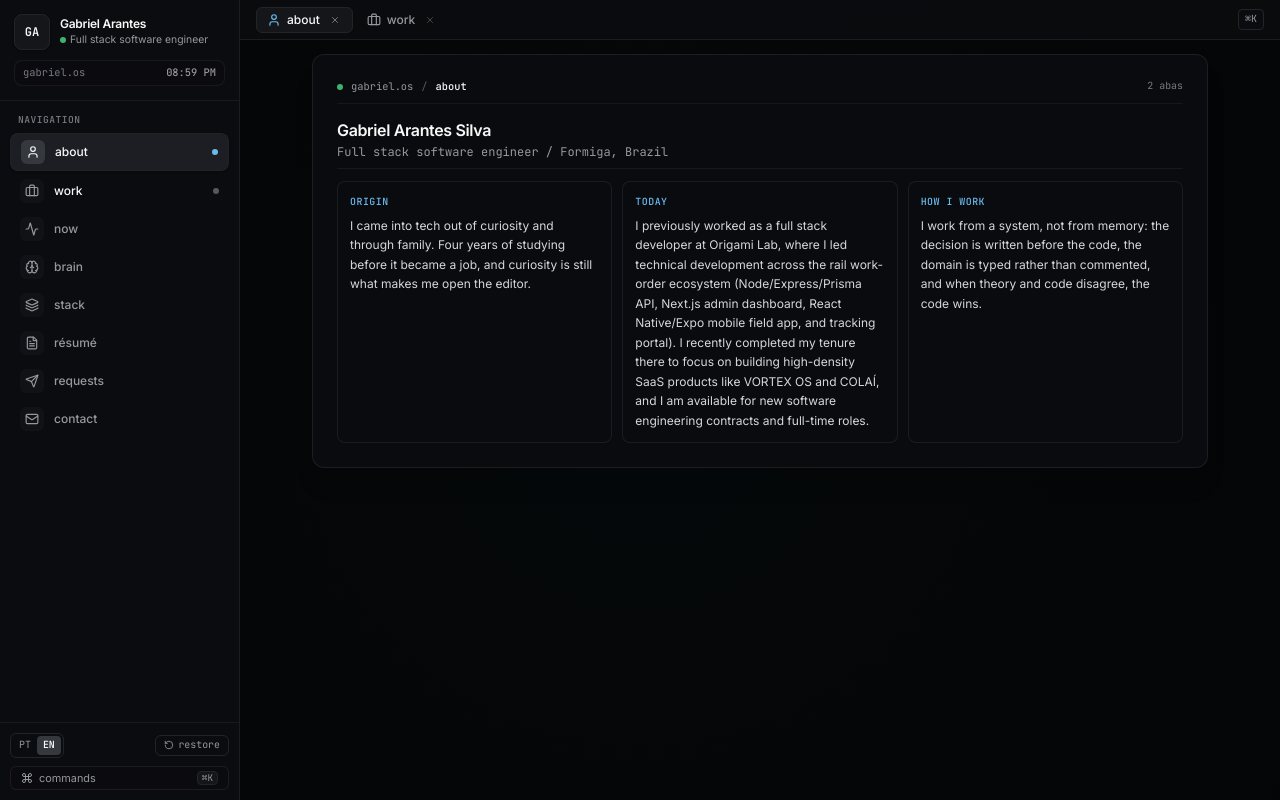
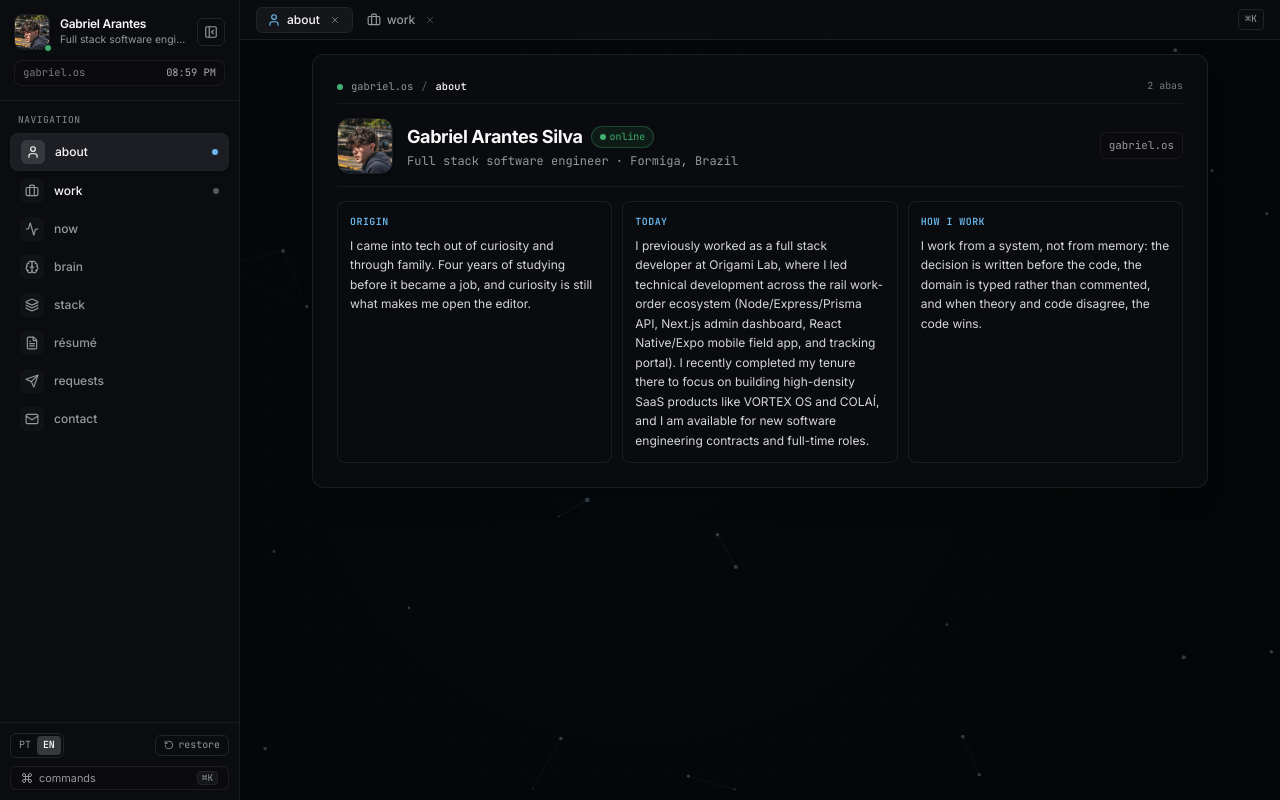
Before and after one commit to GabrielArantesSilva/my-portfolio, a React (Vite) app: page / in a window 1280 px wide. Built offline with nearby package versions, Linux system fonts and the light colour scheme.

Commit message:
feat(ui): implementa wallpaper animado com interatividade touch/mouse, sidebar rebativel no desktop, launcher flutuante no mobile e foto real do sistema

```diff
--- a/src/apps/About.tsx
+++ b/src/apps/About.tsx
@@ -11,12 +11,33 @@ export function About() {
   const { t } = useLang();
 
   return (
-    <article className="space-y-3">
-      <header className="border-b border-hairline/60 pb-2">
-        <h1 className="text-base font-semibold text-heading">{IDENTITY.name}</h1>
-        <p className="font-mono text-xs text-muted mt-0.5">
-          {t(IDENTITY.role)} / {t(IDENTITY.location)}
-        </p>
+    <article className="space-y-3.5">
+      <header className="flex flex-col sm:flex-row sm:items-center justify-between gap-3.5 border-b border-hairline/60 pb-3">
+        <div className="flex items-center gap-3.5">
+          <img
+            src={IDENTITY.avatar}
+            alt={IDENTITY.name}
+            className="h-13 w-13 sm:h-14 sm:w-14 rounded-xl object-cover border border-hairline/80 shadow-sm shrink-0"
+          />
+          <div>
+            <div className="flex items-center gap-2">
+              <h1 className="text-base sm:text-lg font-bold text-heading">{IDENTITY.name}</h1>
+              <span className="inline-flex items-center gap-1 rounded-full border border-ok/30 bg-ok/10 px-2 py-0.5 text-[0.62rem] text-ok font-mono">
+                <span className="h-1.5 w-1.5 rounded-full bg-ok" />
+                online
+              </span>
+            </div>
+            <p className="font-mono text-xs text-muted mt-0.5">
+              {t(IDENTITY.role)} · {t(IDENTITY.location)}
+            </p>
+          </div>
+        </div>
+
+        <div className="flex items-center gap-2 font-mono text-[0.68rem] text-muted">
+          <span className="rounded-md border border-hairline/60 bg-ink-900/60 px-2 py-1">
+            {IDENTITY.handle}.os
+          </span>
+        </div>
       </header>
 
       <div className="grid gap-2.5 sm:grid-cols-3">
@@ -26,7 +47,7 @@ export function About() {
             className="rounded-lg border border-hairline/70 bg-ink-900/40 p-3 flex flex-col justify-between"
           >
             <div>
-              <h2 className="font-mono text-[0.62rem] uppercase tracking-wider text-accent font-medium">
+              <h2 className="font-mono text-[0.62rem] uppercase tracking-wider text-accent font-semibold">
                 {t(block.label)}
               </h2>
               <p className="mt-1.5 text-xs leading-relaxed text-body">
--- a/src/content/site.ts
+++ b/src/content/site.ts
@@ -1,3 +1,4 @@
+import profilePhoto from '../assets/perfil.jpg';
 import type { Txt, WorkItem } from './types';
 
 /**
@@ -24,6 +25,7 @@ export const IDENTITY = {
   linkedinLabel: 'linkedin.com/in/gabriel-arantes-silva',
   whatsapp: 'https://wa.me/5537999950605',
   whatsappLabel: '+55 (37) 99995-0605',
+  avatar: profilePhoto,
   location: { pt: 'Formiga, MG', en: 'Formiga, Brazil' } satisfies Txt,
   role: {
     pt: 'Engenheiro de software full stack',
--- a/src/os/Desktop.tsx
+++ b/src/os/Desktop.tsx
@@ -70,6 +70,23 @@ export function Desktop() {
   const [palette, setPalette] = useState(false);
   const [mobileMenu, setMobileMenu] = useState(false);
   const [note, setNote] = useState<string | null>(null);
+  const [sidebarCollapsed, setSidebarCollapsed] = useState(() => {
+    try {
+      return localStorage.getItem('sidebar_collapsed') === 'true';
+    } catch {
+      return false;
+    }
+  });
+
+  const toggleSidebarCollapse = useCallback(() => {
+    setSidebarCollapsed((prev) => {
+      const next = !prev;
+      try {
+        localStorage.setItem('sidebar_collapsed', String(next));
+      } catch {}
+      return next;
+    });
+  }, []);
 
   useEffect(() => {
     const timer = setInterval(() => setClock(new Date()), 30_000);
@@ -155,7 +172,7 @@ export function Desktop() {
 
   return (
     <div className="relative flex h-dvh w-screen overflow-hidden bg-canvas">
-      {/* Sidebar Fixa à Esquerda no Desktop, Drawer no Mobile */}
+      {/* Sidebar Fixa à Esquerda no Desktop (Rebativel), Drawer no Mobile */}
       <Sidebar
         apps={LAYOUT}
         isOpen={(id) => tabs.includes(id)}
@@ -166,10 +183,16 @@ export function Desktop() {
         clock={clock}
         mobileOpen={mobileMenu}
         onToggleMobile={() => setMobileMenu((m) => !m)}
+        collapsed={sidebarCollapsed}
+        onToggleCollapse={toggleSidebarCollapse}
       />
 
       {/* Workspace Principal */}
-      <main className="relative flex-1 flex flex-col h-dvh overflow-hidden lg:pl-60">
+      <main
+        className={`relative flex-1 flex flex-col h-dvh overflow-hidden transition-all duration-200 ease-out ${
+          sidebarCollapsed ? 'lg:pl-16' : 'lg:pl-60'
+        }`}
+      >
         {/* Fundo sutil de console de engenharia */}
         <Wallpaper />
 
@@ -226,7 +249,7 @@ export function Desktop() {
         </header>
 
         {/* Área de Conteúdo Otimizada para Densidade e Mobile */}
-        <div className="relative z-10 flex-1 overflow-y-auto px-2.5 sm:px-4 lg:px-6 pt-14 lg:pt-3.5 pb-6">
+        <div className="relative z-10 flex-1 overflow-y-auto px-2.5 sm:px-4 lg:px-6 pt-3.5 pb-24 lg:pb-6">
           <div className="mx-auto max-w-4xl">
             <AnimatePresence mode="wait">
               <motion.section
--- a/src/os/Sidebar.tsx
+++ b/src/os/Sidebar.tsx
@@ -6,6 +6,8 @@ import {
   FileText,
   Layers,
   Mail,
+  PanelLeftClose,
+  PanelLeftOpen,
   RotateCcw,
   Send,
   User,
@@ -39,6 +41,8 @@ interface SidebarProps {
   clock: Date;
   mobileOpen: boolean;
   onToggleMobile: () => void;
+  collapsed: boolean;
+  onToggleCollapse: () => void;
 }
 
 export function Sidebar({
@@ -51,6 +55,8 @@ export function Sidebar({
   clock,
   mobileOpen,
   onToggleMobile,
+  collapsed,
+  onToggleCollapse,
 }: SidebarProps) {
   const { lang, setLang, t } = useLang();
 
@@ -62,91 +68,135 @@ export function Sidebar({
 
   return (
     <>
-      {/* Barra superior Mobile (compacta h-12) */}
-      <header className="fixed inset-x-0 top-0 z-40 flex h-12 items-center justify-between border-b border-hairline/60 bg-canvas/95 px-3.5 backdrop-blur-xl lg:hidden">
-        <div className="flex items-center gap-2">
-          <div className="flex h-6 w-6 items-center justify-center rounded-md border border-hairline bg-ink-850 font-mono text-[0.68rem] font-semibold text-heading">
-            GA
+      {/* Botão Flutuante no Mobile (Ícone Launcher Estilo OS) */}
+      <div className="fixed bottom-4 right-4 z-40 lg:hidden print:hidden">
+        <button
+          type="button"
+          onClick={onToggleMobile}
+          aria-label="Abrir Menu de Aplicativos"
+          className="group flex items-center gap-2.5 rounded-full border border-hairline/80 bg-surface/90 px-3 py-1.5 shadow-2xl backdrop-blur-xl transition-all active:scale-95 hover:border-accent hover:shadow-accent/15"
+        >
+          <div className="relative">
+            <img
+              src={IDENTITY.avatar}
+              alt={IDENTITY.name}
+              className="h-7 w-7 rounded-full object-cover border border-hairline/80"
+            />
+            <span className="absolute -bottom-0.5 -right-0.5 h-2 w-2 rounded-full border border-surface bg-ok" />
           </div>
+
           <span className="font-mono text-xs font-semibold text-heading">
             {IDENTITY.handle}.os
           </span>
-          <span className="inline-flex items-center gap-1 rounded-full border border-ok/25 bg-ok/10 px-1.5 py-0.5 text-[0.6rem] text-ok">
-            <span className="h-1.5 w-1.5 rounded-full bg-ok" />
-            online
+
+          <span className="flex h-6 w-6 items-center justify-center rounded-full bg-ink-850 text-muted transition-colors group-hover:text-heading">
+            {mobileOpen ? <X className="h-3.5 w-3.5" /> : <Menu className="h-3.5 w-3.5" />}
           </span>
-        </div>
-
-        <div className="flex items-center gap-1.5">
-          <button
-            type="button"
-            onClick={onOpenPalette}
-            aria-label="Command Palette"
-            className="flex h-7 w-7 items-center justify-center rounded-md border border-hairline text-muted hover:border-accent hover:text-heading transition-colors"
-          >
-            <Command className="h-3.5 w-3.5" />
-          </button>
-          <button
-            type="button"
-            onClick={onToggleMobile}
-            aria-label="Menu"
-            className="flex h-7 w-7 items-center justify-center rounded-md border border-hairline text-muted hover:border-accent hover:text-heading transition-colors"
-          >
-            {mobileOpen ? <X className="h-4 w-4" /> : <Menu className="h-4 w-4" />}
         </button>
       </div>
-      </header>
 
       {/* Backdrop Mobile */}
       {mobileOpen && (
         <div
           onClick={onToggleMobile}
-          className="fixed inset-0 z-40 bg-ink-950/70 backdrop-blur-sm lg:hidden"
+          className="fixed inset-0 z-40 bg-ink-950/75 backdrop-blur-sm lg:hidden print:hidden"
         />
       )}
 
-      {/* Sidebar Principal (Desktop fixa à esquerda, Mobile como drawer) */}
+      {/* Sidebar Principal:
+          - Desktop: Fixa à esquerda, rebativel (w-60 quando expandida, w-16 quando recolhida)
+          - Mobile: Drawer lateral deslizando da esquerda
+      */}
       <aside
-        className={`fixed inset-y-0 left-0 z-50 flex w-60 flex-col border-r border-hairline/70 bg-surface/95 backdrop-blur-2xl transition-transform duration-200 ease-out lg:translate-x-0 ${
-          mobileOpen ? 'translate-x-0' : '-translate-x-full'
+        className={`fixed inset-y-0 left-0 z-50 flex flex-col border-r border-hairline/70 bg-surface/95 backdrop-blur-2xl transition-all duration-200 ease-out print:hidden ${
+          mobileOpen
+            ? 'w-72 translate-x-0 shadow-2xl lg:shadow-none'
+            : '-translate-x-full lg:translate-x-0'
+        } ${collapsed ? 'lg:w-16' : 'lg:w-60'}`}
+      >
+        {/* Topo da Sidebar: Perfil, Foto e Controle de Rebater */}
+        <div className={`border-b border-hairline/60 ${collapsed ? 'p-2.5' : 'p-3.5'}`}>
+          <div className={`flex items-center ${collapsed ? 'flex-col gap-2' : 'justify-between gap-2.5'}`}>
+            <div className={`flex items-center gap-2.5 min-w-0 ${collapsed ? 'flex-col' : ''}`}>
+              <div className="relative shrink-0">
+                <img
+                  src={IDENTITY.avatar}
+                  alt={IDENTITY.name}
+                  className={`rounded-lg object-cover border border-hairline/80 shadow-sm ${
+                    collapsed ? 'h-8 w-8' : 'h-9 w-9'
                   }`}
-      >
-        {/* Topo da Sidebar: Perfil e Status */}
-        <div className="border-b border-hairline/60 p-3.5">
-          <div className="flex items-center gap-2.5">
-            <div className="flex h-9 w-9 shrink-0 items-center justify-center rounded-lg border border-hairline bg-ink-850 shadow-sm">
-              <span className="font-mono text-xs font-semibold text-heading">GA</span>
+                />
+                <span className="absolute -bottom-0.5 -right-0.5 h-2 w-2 rounded-full border border-surface bg-ok" />
               </div>
+
+              {!collapsed && (
                 <div className="min-w-0 flex-1">
                   <h2 className="truncate text-xs font-semibold text-heading">
                     {IDENTITY.short}
                   </h2>
                   <p className="flex items-center gap-1 text-[0.65rem] text-muted">
-                <span className="h-1.5 w-1.5 shrink-0 rounded-full bg-ok" />
                     <span className="truncate">{t(IDENTITY.role)}</span>
                   </p>
                 </div>
+              )}
             </div>
 
+            {/* Botão de Rebater no Desktop */}
+            <div className="hidden lg:flex items-center">
+              <button
+                type="button"
+                onClick={onToggleCollapse}
+                title={collapsed ? 'Expandir barra lateral' : 'Recolher barra lateral'}
+                aria-label={collapsed ? 'Expandir barra lateral' : 'Recolher barra lateral'}
+                className="flex h-7 w-7 items-center justify-center rounded-md border border-hairline text-muted hover:border-accent hover:text-heading transition-colors"
+              >
+                {collapsed ? (
+                  <PanelLeftOpen className="h-3.5 w-3.5" />
+                ) : (
+                  <PanelLeftClose className="h-3.5 w-3.5" />
+                )}
+              </button>
+            </div>
+
+            {/* Botão Fechar no Drawer Mobile */}
+            <div className="lg:hidden flex items-center">
+              <button
+                type="button"
+                onClick={onToggleMobile}
+                aria-label="Fechar menu"
+                className="flex h-7 w-7 items-center justify-center rounded-md border border-hairline text-muted hover:border-accent hover:text-heading transition-colors"
+              >
+                <X className="h-4 w-4" />
+              </button>
+            </div>
+          </div>
+
+          {!collapsed && (
             <div className="mt-2.5 flex items-center justify-between rounded-lg border border-hairline/60 bg-ink-900/60 px-2 py-1 text-[0.65rem]">
               <span className="font-mono text-ink-500">{IDENTITY.handle}.os</span>
               <span className="font-mono font-medium text-muted">{timeStr}</span>
             </div>
+          )}
         </div>
 
         {/* Lista de Navegação dos Apps */}
         <nav
-          className="flex-1 space-y-0.5 overflow-y-auto px-2.5 py-2.5 [scrollbar-width:thin]"
+          className={`flex-1 space-y-0.5 overflow-y-auto ${
+            collapsed ? 'px-1.5 py-2' : 'px-2.5 py-2.5'
+          } [scrollbar-width:thin]`}
           aria-label="Aplicativos"
         >
+          {!collapsed && (
             <div className="px-2 pb-1 pt-0.5 font-mono text-[0.6rem] font-medium uppercase tracking-wider text-ink-500">
               {lang === 'pt' ? 'Navegação' : 'Navigation'}
             </div>
+          )}
 
           {apps.map((app) => {
             const Icon = ICONS[app.id] ?? User;
             const isOpened = isOpen(app.id);
             const isActive = activeId === app.id;
+            const labelText = t(app.label);
 
             return (
               <button
@@ -156,7 +206,12 @@ export function Sidebar({
                   onSelect(app.id);
                   if (mobileOpen) onToggleMobile();
                 }}
-                className={`group flex w-full items-center gap-2.5 rounded-lg px-2.5 py-1.5 text-left text-xs transition-colors duration-150 ${
+                title={collapsed ? labelText : undefined}
+                className={`group flex w-full items-center rounded-lg transition-colors duration-150 ${
+                  collapsed
+                    ? 'justify-center p-2'
+                    : 'gap-2.5 px-2.5 py-1.5 text-left text-xs'
+                } ${
                   isActive
                     ? 'border border-hairline/80 bg-ink-800/80 font-semibold text-heading shadow-sm'
                     : isOpened
@@ -174,8 +229,10 @@ export function Sidebar({
                   <Icon className="h-3.5 w-3.5" />
                 </span>
 
+                {!collapsed && (
+                  <>
                     <span className="min-w-0 flex-1 truncate font-medium">
-                  {t(app.label)}
+                      {labelText}
                     </span>
 
                     {isOpened && (
@@ -185,14 +242,16 @@ export function Sidebar({
                         }`}
                       />
                     )}
+                  </>
+                )}
               </button>
             );
           })}
         </nav>
 
         {/* Rodapé da Sidebar: Idioma, Ações e Comandos */}
-        <div className="border-t border-hairline/60 p-2.5 space-y-2">
-          <div className="flex items-center justify-between gap-1.5">
+        <div className={`border-t border-hairline/60 ${collapsed ? 'p-1.5 space-y-1.5' : 'p-2.5 space-y-2'}`}>
+          <div className={`flex items-center ${collapsed ? 'flex-col gap-1.5' : 'justify-between gap-1.5'}`}>
             <div
               className="flex items-center rounded-md border border-hairline p-0.5"
               role="group"
@@ -218,25 +277,32 @@ export function Sidebar({
               type="button"
               onClick={onRestore}
               title={t(UI.restoreHint)}
-              className="flex items-center gap-1 rounded-md border border-hairline px-2 py-0.5 font-mono text-[0.62rem] text-muted transition-colors hover:border-ink-600 hover:text-heading"
+              className={`flex items-center justify-center rounded-md border border-hairline text-muted transition-colors hover:border-ink-600 hover:text-heading ${
+                collapsed ? 'h-7 w-7' : 'gap-1 px-2 py-0.5 font-mono text-[0.62rem]'
+              }`}
             >
               <RotateCcw className="h-2.5 w-2.5" />
-              <span>{t(UI.restore)}</span>
+              {!collapsed && <span>{t(UI.restore)}</span>}
             </button>
           </div>
 
           <button
             type="button"
             onClick={onOpenPalette}
-            className="flex w-full items-center justify-between rounded-md border border-hairline/70 bg-ink-900/60 px-2.5 py-1 text-xs text-muted transition-colors hover:border-ink-600 hover:text-heading"
+            title={t(UI.commands)}
+            className={`flex w-full items-center justify-between rounded-md border border-hairline/70 bg-ink-900/60 text-xs text-muted transition-colors hover:border-ink-600 hover:text-heading ${
+              collapsed ? 'justify-center p-1.5' : 'px-2.5 py-1'
+            }`}
           >
             <span className="flex items-center gap-1.5">
               <Command className="h-3 w-3 text-ink-400" />
-              <span className="text-[0.68rem]">{t(UI.commands)}</span>
+              {!collapsed && <span className="text-[0.68rem]">{t(UI.commands)}</span>}
             </span>
+            {!collapsed && (
               <kbd className="rounded border border-hairline bg-ink-850 px-1 py-0.2 font-mono text-[0.58rem] text-muted">
                 ⌘K
               </kbd>
+            )}
           </button>
         </div>
       </aside>
--- a/src/os/Wallpaper.tsx
+++ b/src/os/Wallpaper.tsx
@@ -1,7 +1,26 @@
 import { useEffect, useRef } from 'react';
 import { useReducedMotion } from 'framer-motion';
 
-/** Fundo técnico sutil estilo console de engenharia (dot grid & micro partículas neutras) */
+interface Particle {
+  x: number;
+  y: number;
+  vx: number;
+  vy: number;
+  r: number;
+  baseR: number;
+  phase: number;
+}
+
+const DENSITY = 16_000; // 1 partícula a cada N px² de tela
+const MAX_PARTICLES = 95;
+const LINK_DIST = 125;
+const MOUSE_RADIUS = 150;
+
+/**
+ * Wallpaper interativo de alta performance.
+ * Renderiza um grid de precisão e uma malha de partículas conectadas
+ * que flutuam de forma autônoma e reagem ao mouse (desktop) e toque (mobile).
+ */
 export function Wallpaper() {
   const canvasRef = useRef<HTMLCanvasElement>(null);
   const still = useReducedMotion() ?? false;
@@ -15,49 +34,178 @@ export function Wallpaper() {
     let w = 0;
     let h = 0;
     let dpr = 1;
+    let particles: Particle[] = [];
+    const pointer = { x: -9999, y: -9999, active: false };
+
+    const seed = (i: number) => {
+      const a = Math.sin(i * 12.9898) * 43758.5453;
+      return a - Math.floor(a);
+    };
 
     const resize = () => {
       dpr = Math.min(2, window.devicePixelRatio || 1);
-      w = canvas.clientWidth;
-      h = canvas.clientHeight;
+      w = window.innerWidth;
+      h = window.innerHeight;
       canvas.width = w * dpr;
       canvas.height = h * dpr;
       ctx.setTransform(dpr, 0, 0, dpr, 0, 0);
+
+      const count = Math.min(MAX_PARTICLES, Math.max(28, Math.round((w * h) / DENSITY)));
+      particles = Array.from({ length: count }, (_, i) => {
+        const r = 0.8 + seed(i * 5 + 3) * 1.4;
+        return {
+          x: seed(i * 2 + 1) * w,
+          y: seed(i * 2 + 2) * h,
+          vx: (seed(i * 3 + 7) - 0.5) * 0.28,
+          vy: (seed(i * 3 + 11) - 0.5) * 0.28,
+          r,
+          baseR: r,
+          phase: seed(i * 7 + 5) * Math.PI * 2,
+        };
+      });
     };
 
     const drawGrid = () => {
-      ctx.clearRect(0, 0, w, h);
-
-      // Grid sutil de pontos (estilo Linear/GitHub)
-      const step = 32;
-      ctx.fillStyle = 'rgba(255, 255, 255, 0.04)';
-
-      for (let x = 16; x < w; x += step) {
-        for (let y = 16; y < h; y += step) {
+      const step = 36;
+      ctx.fillStyle = 'rgba(255, 255, 255, 0.03)';
+      for (let x = 18; x < w; x += step) {
+        for (let y = 18; y < h; y += step) {
           ctx.beginPath();
-          ctx.arc(x, y, 0.8, 0, Math.PI * 2);
+          ctx.arc(x, y, 0.7, 0, Math.PI * 2);
           ctx.fill();
         }
       }
+    };
 
-      // Gradiente radial sutil no centro para dar profundidade sem neon
-      const grad = ctx.createRadialGradient(w / 2, h / 2, 80, w / 2, h / 2, Math.max(w, h) * 0.75);
-      grad.addColorStop(0, 'rgba(56, 189, 248, 0.015)');
+    const repelFromPointer = (p: Particle) => {
+      if (!pointer.active) return;
+      const dx = p.x - pointer.x;
+      const dy = p.y - pointer.y;
+      const dist = Math.hypot(dx, dy);
+      if (dist >= MOUSE_RADIUS || dist <= 0.01) return;
+      const push = (1 - dist / MOUSE_RADIUS) * 0.45;
+      p.vx += (dx / dist) * push;
+      p.vy += (dy / dist) * push;
+    };
+
+    const wrap = (val: number, max: number) => {
+      if (val < -20) return max + 20;
+      if (val > max + 20) return -20;
+      return val;
+    };
+
+    let tick = 0;
+    const draw = () => {
+      ctx.clearRect(0, 0, w, h);
+
+      // Grid técnico sutil
+      drawGrid();
+
+      // Gradiente suave de profundidade
+      const grad = ctx.createRadialGradient(w / 2, h / 2, 40, w / 2, h / 2, Math.max(w, h) * 0.7);
+      grad.addColorStop(0, 'rgba(56, 189, 248, 0.025)');
       grad.addColorStop(1, 'transparent');
       ctx.fillStyle = grad;
       ctx.fillRect(0, 0, w, h);
+
+      tick += 0.015;
+
+      // Atualiza e desenha partículas
+      for (let i = 0; i < particles.length; i++) {
+        const p = particles[i];
+
+        // Conexões entre partículas vizinhas
+        for (let j = i + 1; j < particles.length; j++) {
+          const q = particles[j];
+          const dx = q.x - p.x;
+          const dy = q.y - p.y;
+          const dist = Math.hypot(dx, dy);
+          if (dist > LINK_DIST) continue;
+
+          const alpha = (1 - dist / LINK_DIST) * 0.16;
+          ctx.strokeStyle = `rgba(125, 211, 252, ${alpha})`;
+          ctx.lineWidth = 0.55;
+          ctx.beginPath();
+          ctx.moveTo(p.x, p.y);
+          ctx.lineTo(q.x, q.y);
+          ctx.stroke();
+        }
+
+        // Interação com cursor ou toque
+        const md = Math.hypot(pointer.x - p.x, pointer.y - p.y);
+        const near = pointer.active && md < MOUSE_RADIUS ? 1 - md / MOUSE_RADIUS : 0;
+
+        // Pulso suave
+        const pulse = Math.sin(tick + p.phase) * 0.3;
+        const currentR = p.baseR + pulse + near * 1.4;
+
+        ctx.beginPath();
+        ctx.arc(p.x, p.y, Math.max(0.4, currentR), 0, Math.PI * 2);
+        ctx.fillStyle = near > 0
+          ? `rgba(56, 189, 248, ${0.4 + near * 0.5})`
+          : `rgba(186, 230, 253, ${0.22 + pulse * 0.08})`;
+        ctx.fill();
+      }
+    };
+
+    const move = () => {
+      for (const p of particles) {
+        repelFromPointer(p);
+        p.vx *= 0.98;
+        p.vy *= 0.98;
+        p.x = wrap(p.x + p.vx, w);
+        p.y = wrap(p.y + p.vy, h);
+      }
+    };
+
+    const onPointerMove = (e: PointerEvent) => {
+      pointer.x = e.clientX;
+      pointer.y = e.clientY;
+      pointer.active = true;
+    };
+
+    const onPointerDown = (e: PointerEvent) => {
+      pointer.x = e.clientX;
+      pointer.y = e.clientY;
+      pointer.active = true;
+    };
+
+    const onPointerLeave = () => {
+      pointer.x = -9999;
+      pointer.y = -9999;
+      pointer.active = false;
     };
 
     resize();
-    drawGrid();
+    window.addEventListener('resize', resize);
 
-    window.addEventListener('resize', () => {
-      resize();
-      drawGrid();
+    if (still) {
+      draw();
+      return () => window.removeEventListener('resize', resize);
+    }
+
+    window.addEventListener('pointermove', onPointerMove, { passive: true });
+    window.addEventListener('pointerdown', onPointerDown, { passive: true });
+    window.addEventListener('pointerleave', onPointerLeave);
+    window.addEventListener('pointerup', () => {
+      // No touch screen, desativa suavemente o ponteiro após soltar
+      setTimeout(() => { pointer.active = false; }, 400);
     });
 
+    let raf = 0;
+    const loop = () => {
+      move();
+      draw();
+      raf = requestAnimationFrame(loop);
+    };
+    raf = requestAnimationFrame(loop);
+
     return () => {
+      cancelAnimationFrame(raf);
       window.removeEventListener('resize', resize);
+      window.removeEventListener('pointermove', onPointerMove);
+      window.removeEventListener('pointerdown', onPointerDown);
+      window.removeEventListener('pointerleave', onPointerLeave);
     };
   }, [still]);
 
```
Also changed, not shown: src/os/Boot.tsx (+7 -5 lines), public/perfil.jpg (added). Lines whose indentation alone changed are shown as unchanged.
